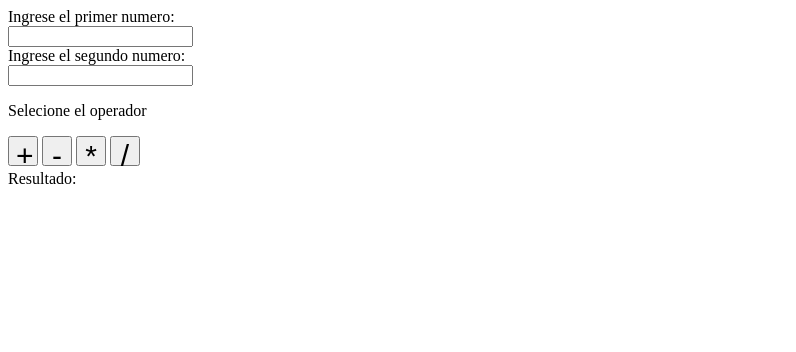
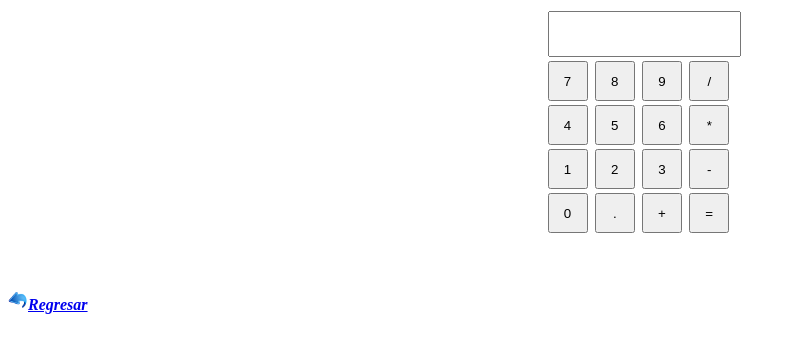
Before and after one commit to dougQuiros/ISI-BSI-19_I-2019, a plain HTML site: page tarea_1/Php_y_Ajax_ejercicio_11.html in a window 1280 px wide. Shown: the whole page, without its empty margins (0-796 px from the left). Drawn offline with nearby package versions, Linux system fonts and the light colour scheme.

Commit message:
Nuevos cambios

```diff
--- a/tarea_1/Php_y_Ajax_ejercicio_11.html
+++ b/tarea_1/Php_y_Ajax_ejercicio_11.html
@@ -1,53 +1,148 @@
 <!DOCTYPE html>
 <html>
-	<head>
-		<title> Ejercicio 11 </title>
+<head>
+	<style>
+		input{
+			width: 40px;
+			height: 40px;
+		}
 
-		<script type="text/javascript">
-			function operation(result){
+		#display{
+			width: 100%;
+			height: 40px;
+		}
+	</style>
+
+	<title>Ejercicio #11</title>
+	<script src="https://ajax.googleapis.com/ajax/libs/jquery/3.3.1/jquery.min.js"></script>
+
+	<script>
+		var operador ="";
+		var operacion = false;
+		var acumulado="";
+		var num1 = 0;
+		var num2 = 0;
+
+		function marcar(numero){
+			acumulado += numero;
+			$("#display").val(acumulado);
+
+			if(operacion == false){
+				num1 = parseFloat(acumulado);
+			} else{
+				num2= parseFloat(acumulado);
+			}
+		}
+		function signo(signo){
+			switch (signo){
+				case "sumar":
+				operador = "sumar";
+				break;
+
+				case "restar":
+				operador = "restar";
+				break;
+
+				case "multiplicar":
+				operador = "multiplicar";
+				break;
+
+				case "dividir":
+				operador = "dividir";
+				break;
+			}
+			acumulado = "";
+			operacion = true;
+		}
+		function resultado(){
+			switch(operador){
+				case "sumar":
 				$.ajax({
-					url: "Php_y_Ajax_ejercicio_11.php",
-					type: 'POST',
-					data: {
-						num1: $("[name=num1]").val(),
-						num2: $("[name=num2]").val(),
-						oper: $("[name=num2]").val()
-					},
-					success: function( result ) {
-						$("[name=result]").val(result)
-					}
+					url:"Php_y_Ajax_ejercicio_11.php",
+					method: "post",
+					data:{"numero1":num1, "numero2":num2, "sumar":1}
+				}).done(function(resultado){
+					$("#display").val(resultado);
 				});
+				break;
+
+				case "restar":
+				$.ajax({
+					url:"Php_y_Ajax_ejercicio_11.php",
+					method: "post",
+					data:{"numero1":num1, "numero2":num2, "restar":1}
+				}).done(function(resultado){
+					$("#display").val(resultado);
+				});
+				break;
+
+				case "multiplicar":
+				$.ajax({
+					url:"Php_y_Ajax_ejercicio_11.php",
+					method: "post",
+					data:{"numero1":num1, "numero2":num2, "multiplicar":1}
+				}).done(function(resultado){
+					$("#display").val(resultado);
+				});
+				break;
+
+				case "dividir":
+				$.ajax({
+					url:"Php_y_Ajax_ejercicio_11.php",
+					method: "post",
+					data:{"numero1":num1, "numero2":num2, "dividir":1}
+				}).done(function(resultado){
+					$("#display").val(resultado);
+				});
+				break;
 			}
-		</script>
-	</head>
-	<body>
-		<form method="post">
+		}
 
-			<!--Un campo de texto plano  -->
-			Ingrese el primer numero:<br>
-			<input type="text" name="num1" id="num1" required ><br>
 
-			Ingrese el segundo numero:<br>
-			<input type="text" name="num2" id="num2" required><br>
+	</script>
 
-			<!--  Seleccione el operador  -->
+</head>
 
-			<p> Selecione el operador</p>
+<body>
+	<center>
+	<table>
+		<tr>
+			<td colspan="4"><input type="text" id="display"/></td>
+		</tr>
 
-			<button name="oper" style="width: 30px;height: 30px ;background-color: 67989A;background-color: 67989A;font-size: 30px;text-align: center;">+</button>
+		<tr>
+			<td><input type="button" value="7" onclick="marcar(7);"/></td>
+			<td><input type="button" value="8" onclick="marcar(8);"/></td>
+			<td><input type="button" value="9" onclick="marcar(9);"/></td>
+			<td><input type="button" value="/" onclick="signo('dividir');" /></td>
 
-			<button name="oper" style="width: 30px;height: 30px ;background-color: 67989A;background-color: 67989A;font-size: 30px;text-align: center;">-</button>
+		</tr>
 
-			<button name="oper" style="width: 30px;height: 30px ;background-color: 67989A;background-color: 67989A;font-size: 30px;text-align: center;">*</button>
+		<tr>
+			<td><input type="button" value="4" onclick="marcar(4);"/></td>
+			<td><input type="button" value="5" onclick="marcar(5);"/></td>
+			<td><input type="button" value="6" onclick="marcar(6);"/></td>
+			<td><input type="button" value="*" onclick="signo('multiplicar');"/></td>
+		</tr>
 
-			<button name="oper" style="width: 30px;height: 30px ;background-color: 67989A;background-color: 67989A;font-size: 30px;text-align: center;">/</button>
-			<br>
+		<tr>
+			<td><input type="button" value="1" onclick="marcar(1);"/></td>
+			<td><input type="button" value="2" onclick="marcar(2);"/></td>
+			<td><input type="button" value="3" onclick="marcar(3);"/></td>
+			<td><input type="button" value="-" onclick="signo('restar');"/></td>
+		</tr>
 
-			<!------Aqui voy a mostrar el resultado ------->
-			<label>Resultado:</label>
+		<tr>
+			<td><input type="button" value="0" onclick="marcar(0);"/></td>
+			<td><input type="button" value="." onclick="marcar(.);"/></td>
+			<td><input type="button" value="+" onclick="signo('sumar');" /></td>
+			<td><input type="button" value="=" onclick="resultado();" /></td>
+		</tr>
 
-			<p name=result >  </p>
-			<br>
-		</form>
+	</table>
+	</center>
+
+	<br><br><br>
+	<img src="imagenes/flecha_atras.png" alt="Retroceder" width="20" height="20"><a href="index.html"><em><b>Regresar</b></em></a>
 	</body>
 </html>
```
Also changed, not shown: tarea_1/HTML_ejercicio_2.html (+0 -2 lines), tarea_2/index.html (added, +58 -0 lines), tarea_2/imagenes/pdf_icon.png (added), 3 other files.
